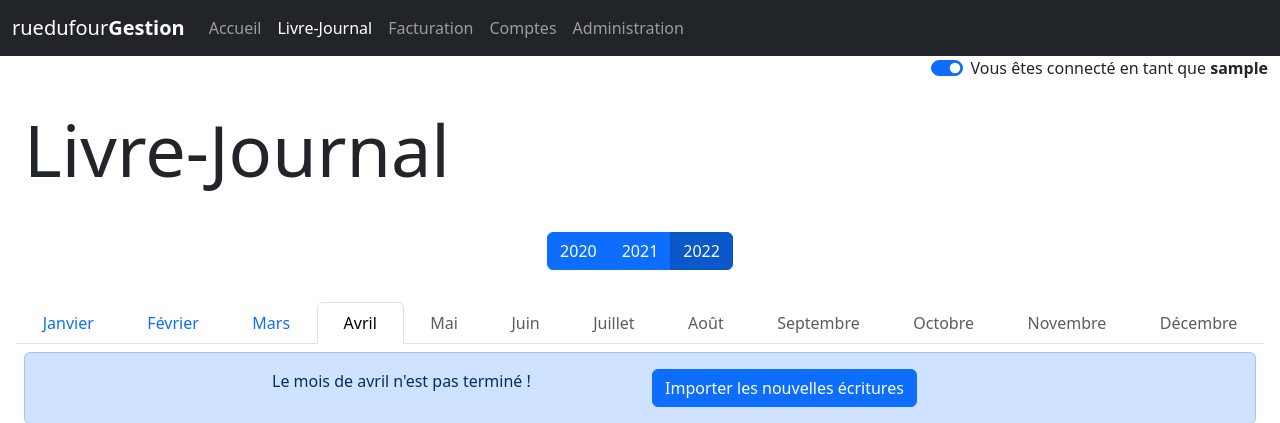
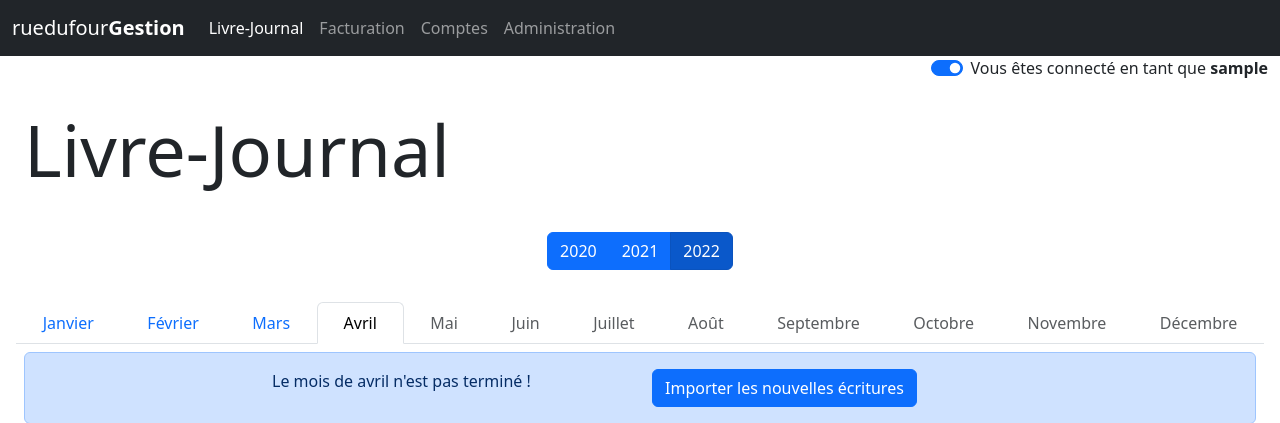
Before and after one commit to GbrlVjnr/rueduFour, a Django app: page /2022/ in a window 1280 px wide. Shown: the top 423 px of the page. Run offline with Django 4.2, Linux system fonts and the light colour scheme; the visitor is signed in with stand-in values (Sample User, id 1); data that the repository does not hold is empty; some libraries are stand-ins or nearby versions.

Commit message:
small adjustments

```diff
--- a/comptabilite/templates/base.html
+++ b/comptabilite/templates/base.html
@@ -24,13 +24,10 @@
         <div class="collapse navbar-collapse" id="navbarNav">
           <ul class="navbar-nav">
             <li class="nav-item">
-              <a class="nav-link" aria-current="page" href="#">Accueil</a>
+              <a class="nav-link {% if page == 'livre-journal' %} active {% endif %}" href="{% url 'home' year %}">Livre-Journal</a>
             </li>
             <li class="nav-item">
-              <a class="nav-link active" href="{% url 'home' year %}">Livre-Journal</a>
-            </li>
-            <li class="nav-item">
-              <a class="nav-link" href="{% url 'facturation' year aujdh.month|previous %}">Facturation</a>
+              <a class="nav-link {% if page == 'facturation' %} active {% endif %}" href="{% url 'facturation' year aujdh.month|previous %}">Facturation</a>
             </li>
             <li class="nav-item">
               <a class="nav-link" href="#">Comptes</a>
--- a/rueduFour/settings.py
+++ b/rueduFour/settings.py
@@ -142,7 +142,7 @@ STATIC_URL = 'static/'
 DEFAULT_AUTO_FIELD = 'django.db.models.BigAutoField'
 
 # Login
-LOGIN_REDIRECT_URL = ''
+LOGIN_REDIRECT_URL = '/2022/'
 LOGIN_URL = '/login/'
 
 # Woob Bank
```
